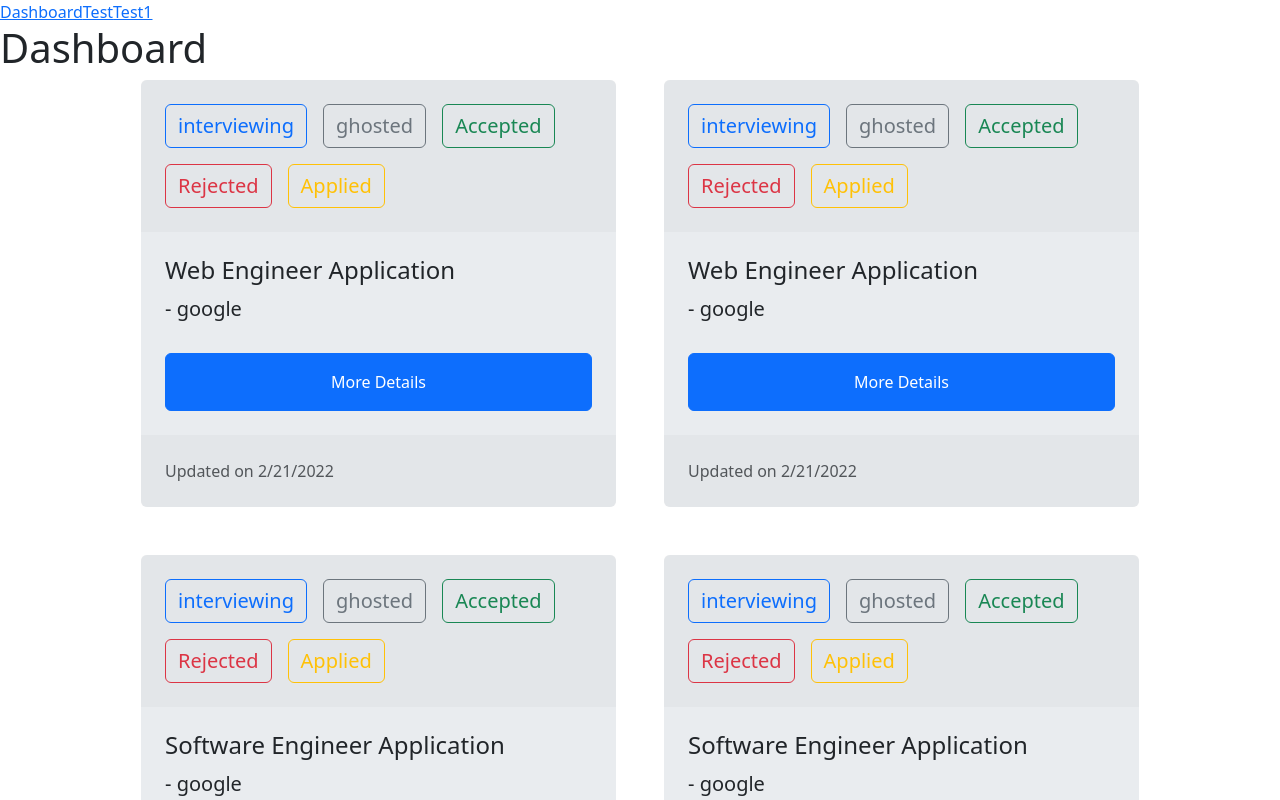
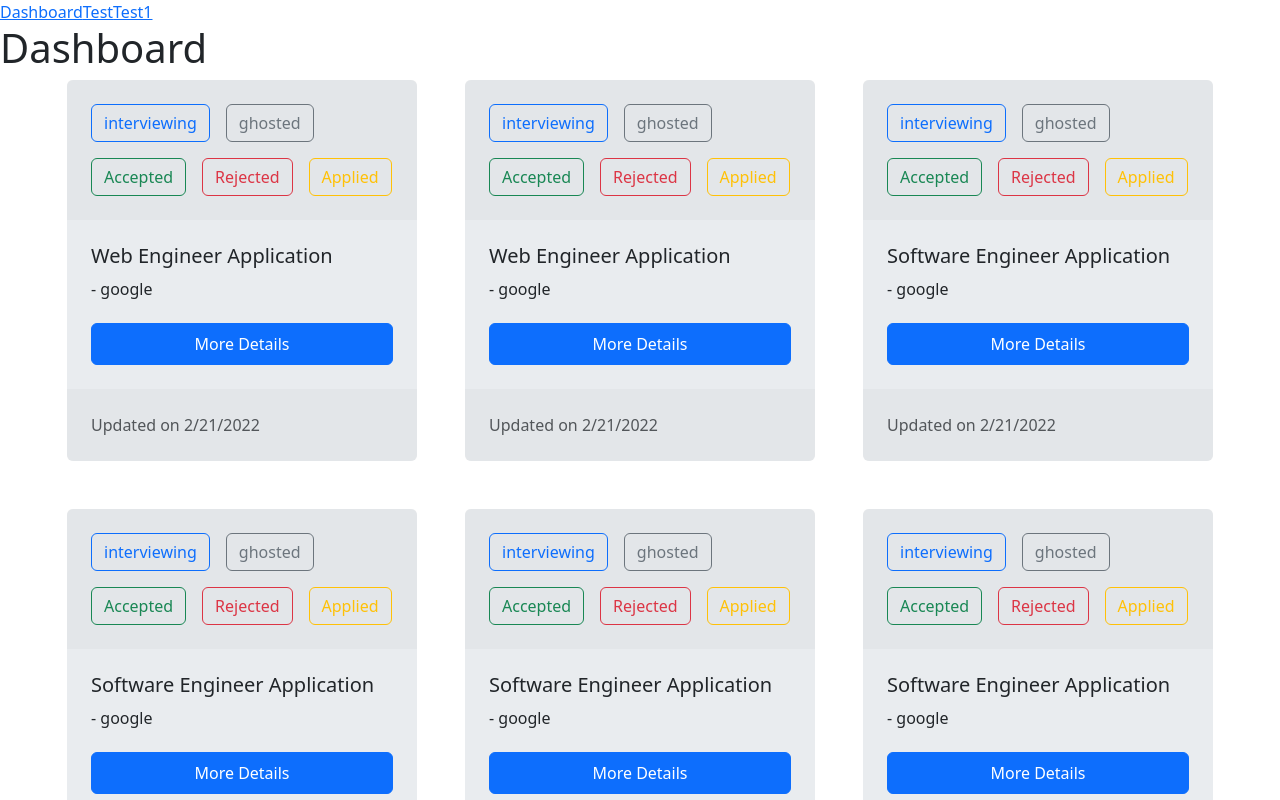
Before and after one commit to pterofighter-s-organization/apptracker, a React (Create React App) app in the folder frontend/: page / in a window 1280 px wide. Shown: the top 800 px of the page. Built offline with nearby package versions, Linux system fonts and the light colour scheme.

Commit message:
finishing cards, try fixin the left margin

```diff
--- a/frontend/src/components/ApplicationCard/ApplicationCardPresentation.js
+++ b/frontend/src/components/ApplicationCard/ApplicationCardPresentation.js
@@ -24,28 +24,29 @@ export default function ApplicationCardPresentation({ appObject, displayData })
 
     return (
         <>
-            <div className="border border-0 card bg-body-secondary p-0" style={{maxWidth: "475px"}}>
+            <div className="border border-0 card bg-body-secondary p-0" style={{ maxWidth: "350px" }}>
                 {/* <div className="card-header bg-success" /> */}
                 <div className="border border-0 card-header p-4 d-flex flex-wrap gap-3">
-                <StatusButtonPresentation color={"primary"} text={"interviewing"}/>
-                    <StatusButtonPresentation color={"secondary"} text={"ghosted"}/>
-                    <StatusButtonPresentation color={"success"} text={"Accepted"}/>
-                    <StatusButtonPresentation color={"danger"} text={"Rejected"}/>
-                    <StatusButtonPresentation color={"warning"} text={"Applied"}/>
+                    <StatusButtonPresentation color={"primary"} text={"interviewing"} />
+                    <StatusButtonPresentation color={"secondary"} text={"ghosted"} />
+                    <StatusButtonPresentation color={"success"} text={"Accepted"} />
+                    <StatusButtonPresentation color={"danger"} text={"Rejected"} />
+                    <StatusButtonPresentation color={"warning"} text={"Applied"} />
                 </div>
                 <div className="card-body p-4 d-flex flex-column gap-2">
-                    <div className="card-title h4">
+                    <div className="card-title h5">
                         {displayData.position} Application
                     </div>
-                    <div className="card-subtitle h5">
+                    <div className="card-subtitle h6">
                         - {displayData.company}
                     </div>
-                    <Link to={displayData.link} className="card-text btn btn-primary p-3 mt-4">
-                        <div className="">
-                            More Details
-                        </div>
-                    </Link>
                 </div>
+
+                <Link to={displayData.link} className="card-text btn btn-primary p-2 m-4 mt-0">
+                    <div className="">
+                        More Details
+                    </div>
+                </Link>
 
                 <div class="border border-0 card-footer text-body-secondary p-4">
                     Updated on 2/21/2022
--- a/frontend/src/components/Dashboard/DashboardContainer.js
+++ b/frontend/src/components/Dashboard/DashboardContainer.js
@@ -27,7 +27,7 @@ export default function DashboardContainer() {
             <h1>Dashboard</h1>
             {/* have to use map because forEach wont render */}
             {/* make a list with grid and gap here to store cards */}
-            <div className="d-flex justify-content-center flex-wrap gap-5 px-3">
+            <div className="d-flex justify-content-center flex-wrap gap-3 gap-lg-5 px-3 px-sm-3">
                 {interviewingApps.map((app) => (
                     <ApplicationCardContainer
                         key={app.id}
--- a/frontend/src/components/StatusButton/StatusButtonPresentation.js
+++ b/frontend/src/components/StatusButton/StatusButtonPresentation.js
@@ -2,7 +2,7 @@
 export default function StatusButtonPresentation({ text, color }) {
     return (
         <button type="button" className={`btn btn-outline-${color}`}>
-            <div className="lead">
+            <div className="">
                 {text}
             </div>
         </button>
```
